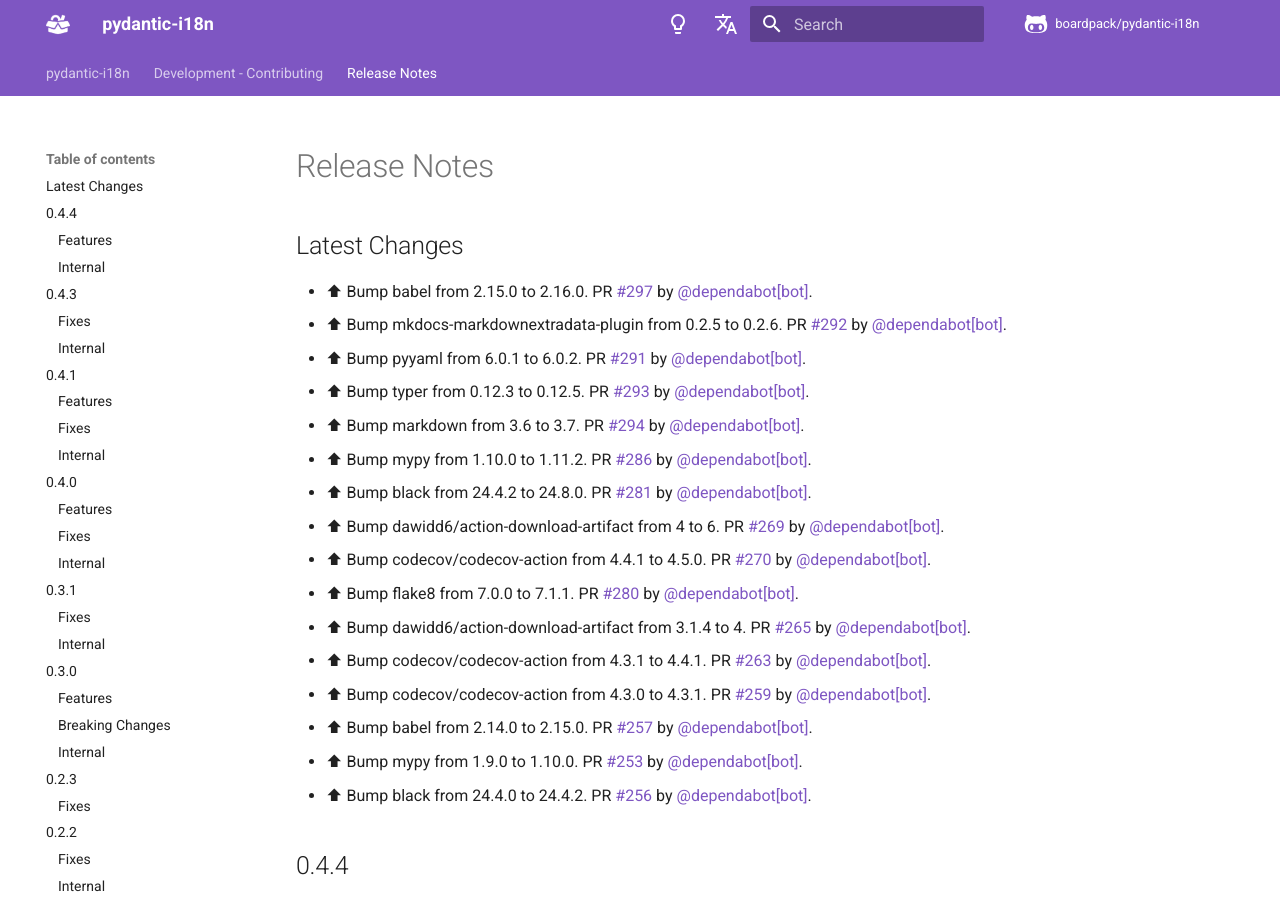
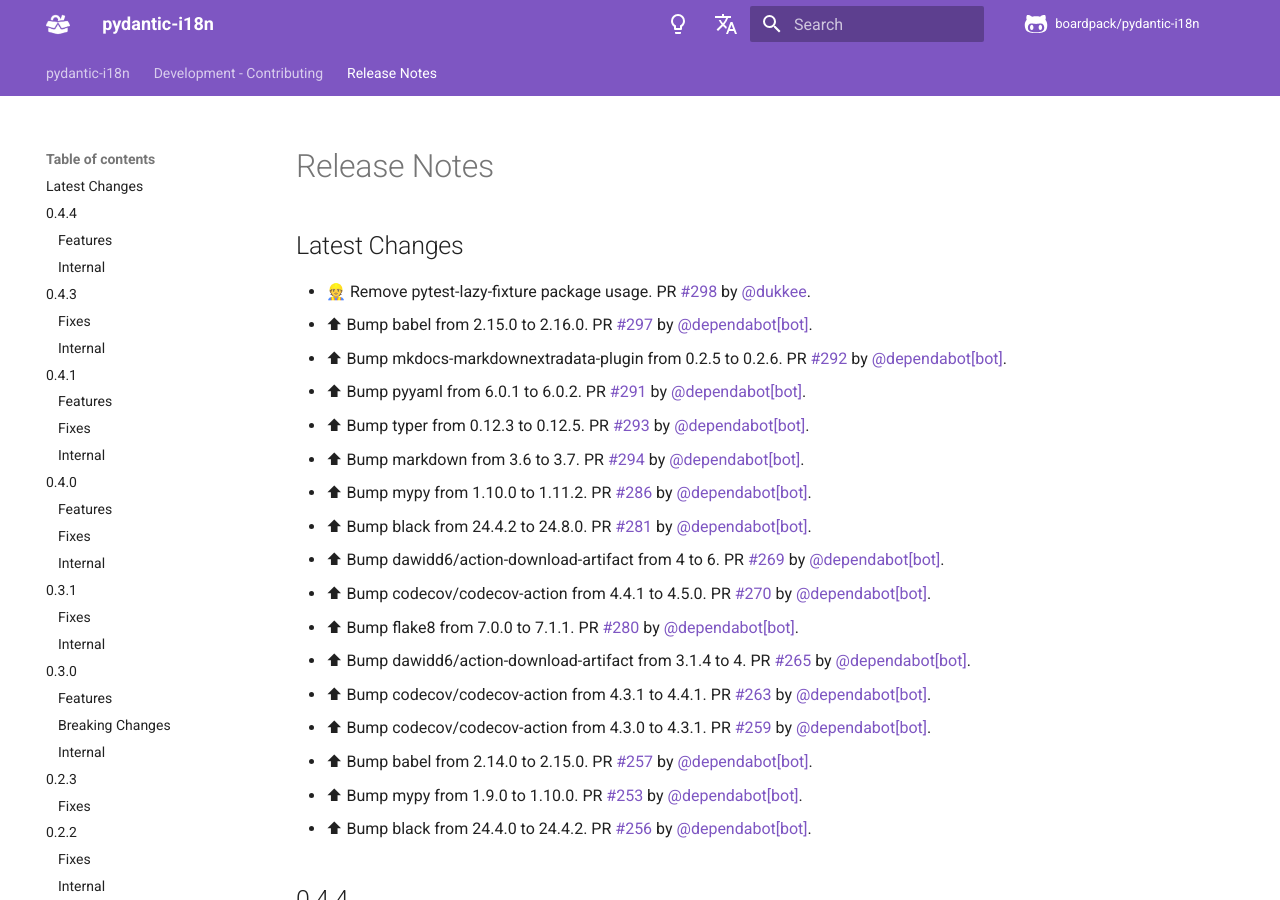
Before and after one commit to boardpack/pydantic-i18n, an MkDocs documentation site: the page built from docs/en/docs/release-notes.md, in a window 1280 px wide and 900 px high. Built offline with MkDocs 1.6.1 and Material for MkDocs 9.7.7, drawn with Linux system fonts in a browser that asks for light colours; comment, search, counter and statistics services are not loaded.

Commit message:
📝 Update release notes

```diff
--- a/docs/en/docs/release-notes.md
+++ b/docs/en/docs/release-notes.md
@@ -2,6 +2,7 @@
 
 ## Latest Changes
 
+* 👷 Remove pytest-lazy-fixture package usage. PR [#298](https://github.com/boardpack/pydantic-i18n/pull/298) by [@dukkee](https://github.com/dukkee).
 * ⬆ Bump babel from 2.15.0 to 2.16.0. PR [#297](https://github.com/boardpack/pydantic-i18n/pull/297) by [@dependabot[bot]](https://github.com/apps/dependabot).
 * ⬆ Bump mkdocs-markdownextradata-plugin from 0.2.5 to 0.2.6. PR [#292](https://github.com/boardpack/pydantic-i18n/pull/292) by [@dependabot[bot]](https://github.com/apps/dependabot).
 * ⬆ Bump pyyaml from 6.0.1 to 6.0.2. PR [#291](https://github.com/boardpack/pydantic-i18n/pull/291) by [@dependabot[bot]](https://github.com/apps/dependabot).
```
